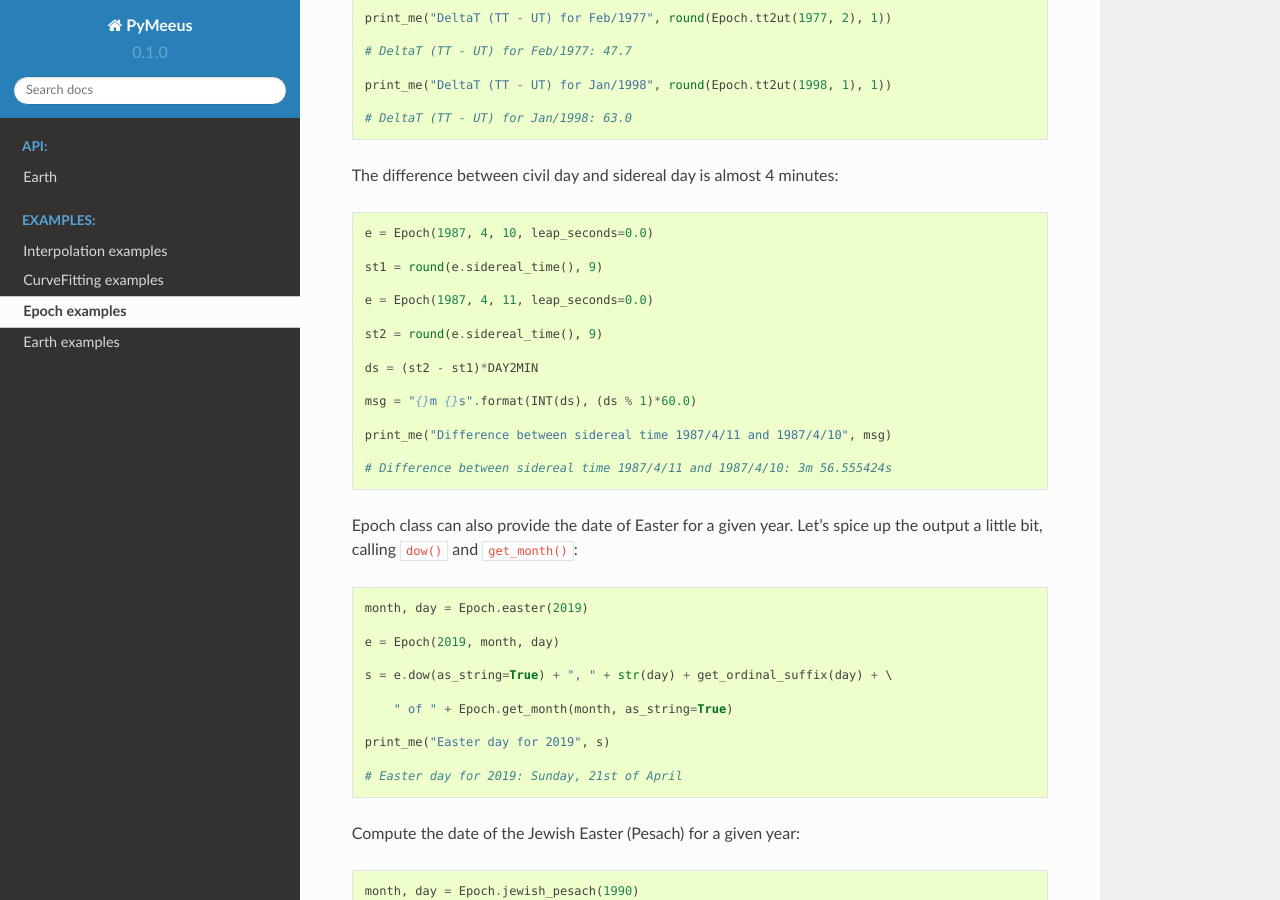
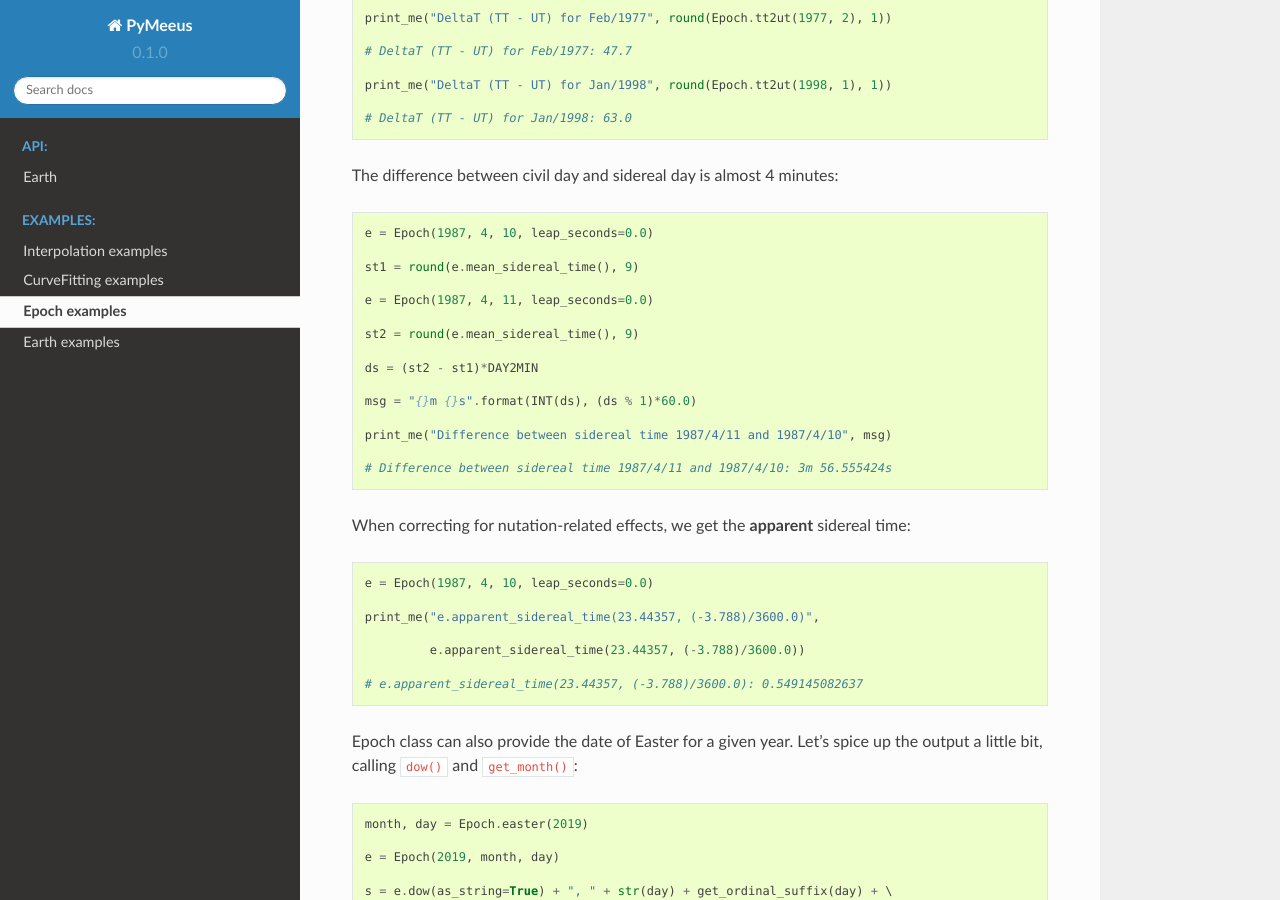
Before and after one commit to architest/pymeeus, a Sphinx documentation site: the page built from docs/source/ex-Epoch.rst, in a window 1280 px wide and 900 px high, scrolled down 3106 px. Built offline with Sphinx 7.4.7 and the Read the Docs theme 2.0.0, drawn with Linux system fonts in a browser that asks for light colours; formulas are drawn with MathJax 3; pages that are not in the unit, such as notebooks, are missing from menus.

Commit message:
Change name form 'sidereal_time()' to 'mean_sidereal_time()', and add example for 'apparent_sidereal_time()'

```diff
--- a/docs/source/ex-Epoch.rst
+++ b/docs/source/ex-Epoch.rst
@@ -150,11 +150,11 @@ The difference between civil day and sidereal day is almost 4 minutes::
 
     e = Epoch(1987, 4, 10, leap_seconds=0.0)
 
-    st1 = round(e.sidereal_time(), 9)
+    st1 = round(e.mean_sidereal_time(), 9)
 
     e = Epoch(1987, 4, 11, leap_seconds=0.0)
 
-    st2 = round(e.sidereal_time(), 9)
+    st2 = round(e.mean_sidereal_time(), 9)
 
     ds = (st2 - st1)*DAY2MIN
 
@@ -163,6 +163,16 @@ The difference between civil day and sidereal day is almost 4 minutes::
     print_me("Difference between sidereal time 1987/4/11 and 1987/4/10", msg)
 
     # Difference between sidereal time 1987/4/11 and 1987/4/10: 3m 56.555424s
+
+When correcting for nutation-related effects, we get the **apparent** sidereal time::
+
+    e = Epoch(1987, 4, 10, leap_seconds=0.0)
+
+    print_me("e.apparent_sidereal_time(23.44357, (-3.788)/3600.0)",
+
+             e.apparent_sidereal_time(23.44357, (-3.788)/3600.0))
+
+    # e.apparent_sidereal_time(23.44357, (-3.788)/3600.0): 0.549145082637
 
 Epoch class can also provide the date of Easter for a given year. Let's spice up the output a little bit, calling ``dow()`` and ``get_month()``::
 
```
